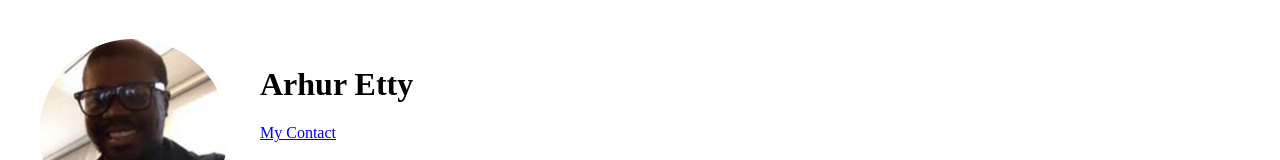
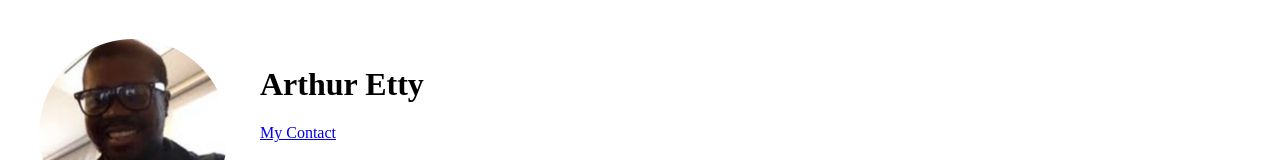
Before and after one commit to aetty/CV, a plain HTML site: page index.html in a window 1280 px wide. Shown: the top 160 px of the page. Drawn offline with Linux system fonts and the light colour scheme.

Commit message:
Update index.html

```diff
--- a/index.html
+++ b/index.html
@@ -11,7 +11,7 @@
     <tr>
 <td><img src="Arthur.png" alt="Arthur Etty Profile Pic">
 </td>
-<td>  <h1>Arhur Etty</h1>
+<td>  <h1>Arthur Etty</h1>
   <a href="contact.html">My Contact</a>
   <p><em>I am a <a href="https://ca.linkedin.com/in/arthur-joseph-etty-3b994892">ERP
      Senior Consultant</a></em></p>
```
